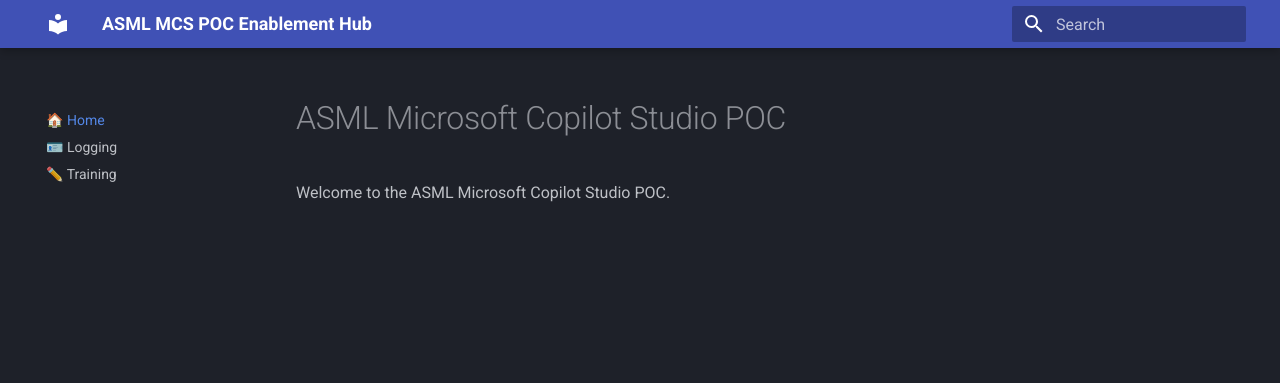
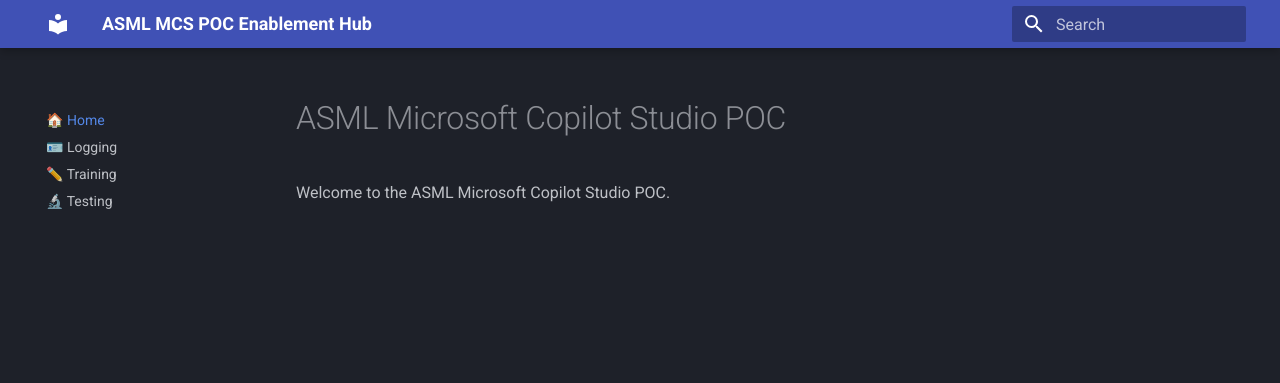
Before and after one commit to cristi-0392/enablement-hub, an MkDocs documentation site: the page built from docs/index.md, in a window 1280 px wide. Shown: the top 383 px of the page. Built offline with MkDocs 1.6.1 and Material for MkDocs 9.7.7, drawn with Linux system fonts in a browser that asks for light colours.

Commit message:
Add Testing section to navigation

```diff
--- a/mkdocs.yml
+++ b/mkdocs.yml
@@ -15,6 +15,7 @@ nav:
   - 🏠 Home: index.md
   - 🪪 Logging: logging/index.md
   - ✏️ Training: training/index.md
+  - 🔬 Testing: testing/index.md
 
 markdown_extensions:
   - toc:
```
